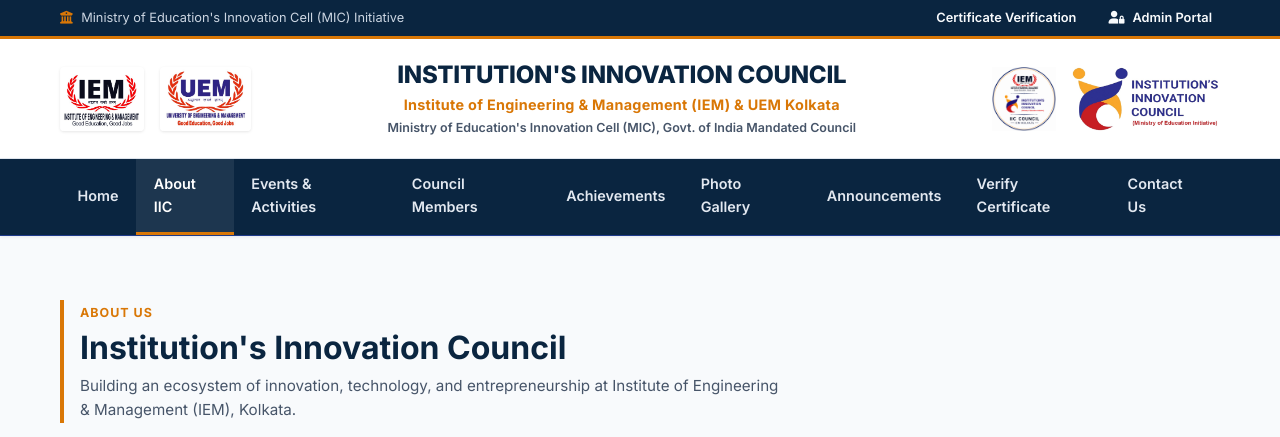
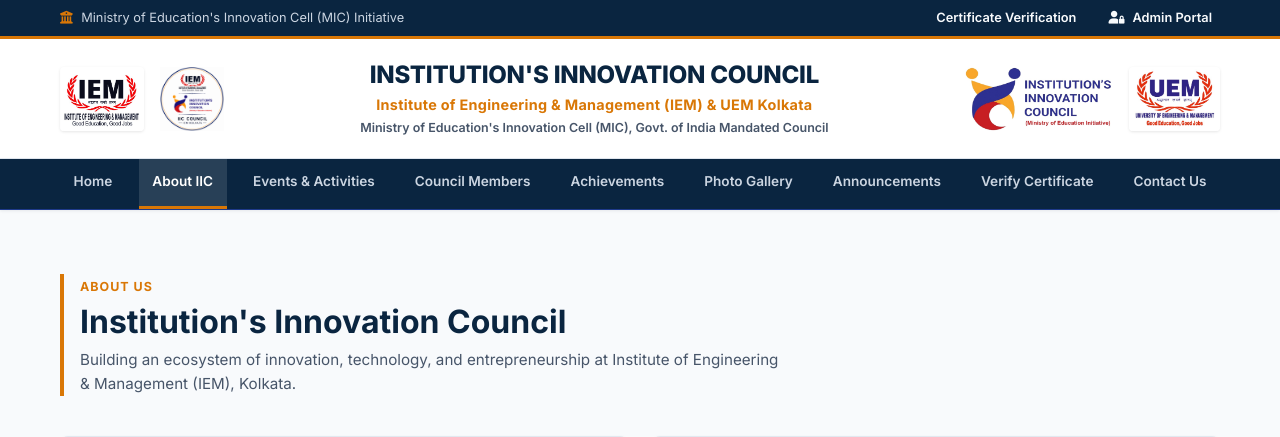
Before and after one commit to coderdebasish/IIC-Website, a Django app: page /about/ in a window 1280 px wide. Shown: the top 437 px of the page. Run offline with Django 5.2, Linux system fonts and the light colour scheme; data comes from the database, SQL or seed files in the repository; some libraries are stand-ins or nearby versions.

Commit message:
feat: initialize institutional design system with custom CSS and base HTML template

```diff
--- a/static/css/custom.css
+++ b/static/css/custom.css
@@ -97,20 +97,42 @@ img { max-width: 100%; height: auto; display: block; }
   border-bottom: 1px solid var(--color-primary-light);
   box-shadow: var(--shadow-sm);
 }
-.navbar-inner { display: flex; align-items: center; justify-content: space-between; }
-.nav-links { display: flex; align-items: center; list-style: none; margin: 0; padding: 0; }
+.navbar-inner {
+  display: flex;
+  align-items: stretch;
+  justify-content: space-between;
+  min-height: 50px;
+}
+.nav-links {
+  display: flex;
+  align-items: stretch;
+  list-style: none;
+  margin: 0;
+  padding: 0;
+  width: 100%;
+  justify-content: space-between;
+}
+.nav-links li {
+  display: flex;
+  align-items: stretch;
+}
 .nav-links a {
-  display: block;
-  padding: 0.85rem 1.1rem;
-  color: #e2e8f0;
-  font-size: 0.9rem;
+  display: inline-flex;
+  align-items: center;
+  justify-content: center;
+  text-align: center;
+  padding: 0 0.85rem;
+  color: #cbd5e1;
+  font-size: 0.85rem;
   font-weight: 600;
+  white-space: nowrap;
   border-bottom: 3px solid transparent;
   transition: all var(--transition);
+  height: 100%;
 }
 .nav-links a:hover, .nav-links a.active {
   color: #ffffff;
-  background: rgba(255,255,255,0.08);
+  background: rgba(255,255,255,0.12);
   border-bottom-color: var(--color-gold);
 }
 .navbar-toggle { display: none; background: none; border: none; color: white; cursor: pointer; padding: 0.75rem; font-size: 1.2rem; }
--- a/templates/base.html
+++ b/templates/base.html
@@ -42,18 +42,20 @@
     </div>
   </div>
 
-  <!-- Institutional Brand Header (Displaying all 4 Official Logos) -->
+  <!-- Institutional Brand Header (Exact Logo Sequence: IEM -> IIC IEM Kolkata | Title | MoE IIC -> UEM) -->
   <header class="brand-header">
     <div class="container brand-header-inner">
+      <!-- Left Side Logos: 1. IEM, 2. IIC IEM Kolkata -->
       <div class="brand-logos" style="display:flex;align-items:center;gap:1.25rem;">
         <a href="{% url 'core:home' %}" style="display:flex;align-items:center;gap:1rem;text-decoration:none;">
-          <!-- IEM Logo -->
+          <!-- 1. IEM Logo -->
           <img src="{% static 'images/logos/IEM .jpeg' %}" alt="IEM Logo" class="brand-logo-img" style="height:64px;width:auto;object-fit:contain;border-radius:4px;box-shadow:0 1px 3px rgba(0,0,0,0.1);" onerror="this.style.display='none'">
-          <!-- UEM Logo -->
-          <img src="{% static 'images/logos/UEM.jpeg' %}" alt="UEM Logo" class="brand-logo-img" style="height:64px;width:auto;object-fit:contain;border-radius:4px;box-shadow:0 1px 3px rgba(0,0,0,0.1);" onerror="this.style.display='none'">
+          <!-- 2. IIC IEM Kolkata Logo -->
+          <img src="{% static 'images/logos/IIC IEM Kolkata.png' %}" alt="IIC IEM Kolkata Logo" class="brand-logo-img" style="height:64px;width:auto;object-fit:contain;" onerror="this.style.display='none'">
         </a>
       </div>
 
+      <!-- Center Title -->
       <div class="brand-title" style="text-align:center;">
         <a href="{% url 'core:home' %}" style="text-decoration:none;">
           <h1 style="font-size:1.5rem;font-weight:800;color:var(--color-primary);margin:0;letter-spacing:-0.01em;text-transform:uppercase;">
@@ -68,12 +70,13 @@
         </a>
       </div>
 
+      <!-- Right Side Logos: 3. MoE IIC Logo, 4. UEM Logo (Corner) -->
       <div class="brand-logos-right" style="display:flex;align-items:center;gap:1rem;">
         <a href="{% url 'core:home' %}" style="display:flex;align-items:center;gap:1rem;text-decoration:none;">
-          <!-- IIC IEM Kolkata Crest -->
-          <img src="{% static 'images/logos/IIC IEM Kolkata.png' %}" alt="IIC IEM Kolkata Logo" class="brand-logo-img" style="height:64px;width:auto;object-fit:contain;" onerror="this.style.display='none'">
-          <!-- MoE IIC Logo -->
+          <!-- 3. MoE IIC Logo -->
           <img src="{% static 'images/logos/IIC Logo.jpeg' %}" alt="MoE IIC Logo" class="brand-logo-img" style="height:64px;width:auto;object-fit:contain;border-radius:4px;" onerror="this.style.display='none'">
+          <!-- 4. UEM Logo (Corner) -->
+          <img src="{% static 'images/logos/UEM.jpeg' %}" alt="UEM Logo" class="brand-logo-img" style="height:64px;width:auto;object-fit:contain;border-radius:4px;box-shadow:0 1px 3px rgba(0,0,0,0.1);" onerror="this.style.display='none'">
         </a>
       </div>
     </div>
```
